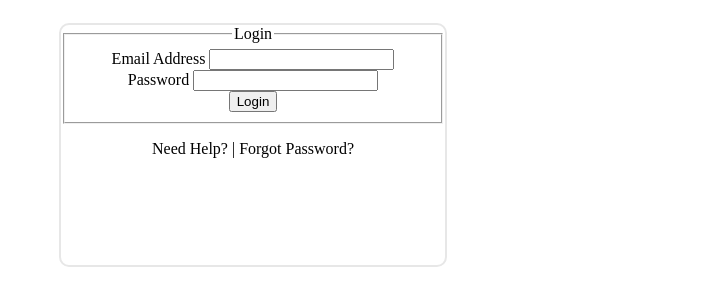
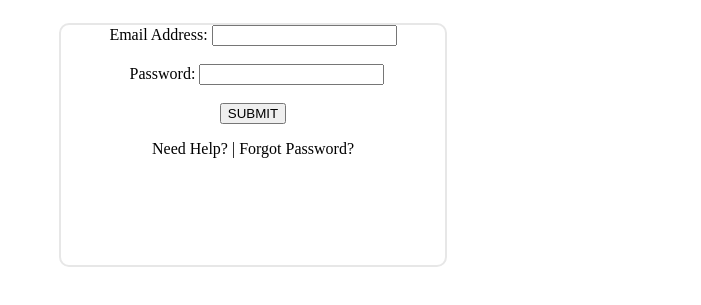
Before and after one commit to tn5865/Project3Master, a plain HTML site: page index.html in a window 1280 px wide. Shown: the part 255-560 px from the top of the page, without its empty margins (387-1088 px from the left). Drawn offline with Linux system fonts and the light colour scheme.

Commit message:
updated index.html back to what it was before

```diff
--- a/index.html
+++ b/index.html
@@ -4,7 +4,6 @@
   <title>myIIT Log-in</title>
   <meta charset="UTF-8">
   <link rel="stylesheet" href="css/login.css">
-  <script type="text/javascript" src="js/script.js"></script>
 </head>
 
 <body>
@@ -12,26 +11,16 @@
     <img src="media/iit_logo.jpg" alt="Illinois Institute of Technology">
   </div>
   <div id="mainCont">
-    <form action="" method="post" id="lgform">
-      <fieldset>
-        <legend>Login</legend>
-        <div id="email">
-          <label for="email">Email Address</label>
-          <input type="email" name="email" id="email" required>
-        </div>
-        <div id="password>
-          <label for="password">Password</label>
-          <input type="password" name="password" id="password" required>
-        </div>
-        <div id="submit">
-          <label for="submit"></label>
-          <input type="submit" value="Login" id="submit">
-        </div>
-      </fieldset>
+    <form>
+      Email Address:
+      <input type="text">
+      <br><br> &nbsp; Password:
+      <input type="password">
+      <br><br>
+      <button>SUBMIT</button>
     </form>
     <div id="foot">
-     <p>Need Help? | Forgot Password?</p>
+      <p>Need Help? | Forgot Password?</p>
     </div>
-  </div>
-</body>
+  </body>
 </html>
```
